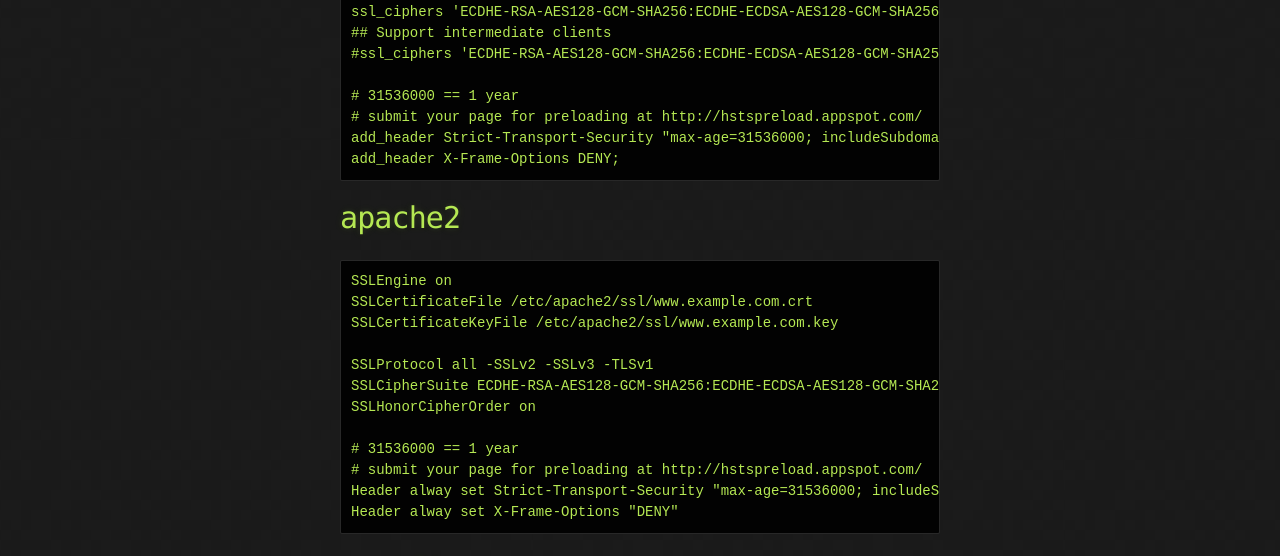
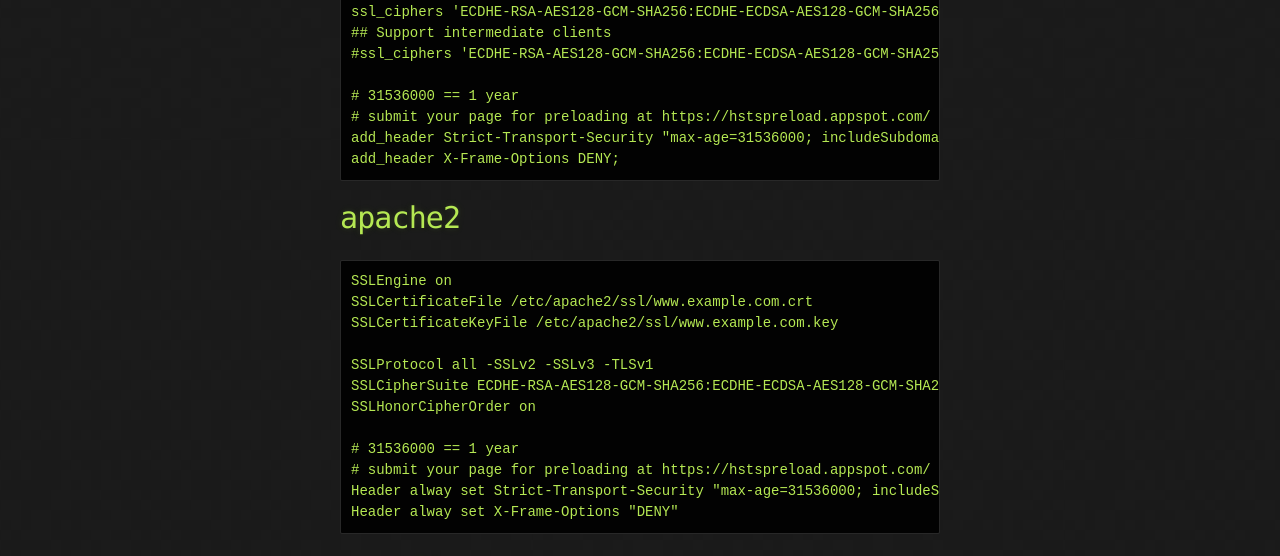
Before and after one commit to kpcyrd/tls.li, a Jekyll site: the page built from index.md, in a window 1280 px wide. Shown: the part 925-1481 px from the top of the page. Built offline with Jekyll 4.4.1, drawn with Linux system fonts in a browser that asks for light colours; part of the change alters nothing that is shown; some of the changed text lies outside the part shown.

Commit message:
Remove http links

```diff
--- a/index.md
+++ b/index.md
@@ -40,7 +40,7 @@ nginx
     #ssl_ciphers '{{ page.mediumCiphers }}';
 
     # 31536000 == 1 year
-    # submit your page for preloading at http://hstspreload.appspot.com/
+    # submit your page for preloading at https://hstspreload.appspot.com/
     add_header Strict-Transport-Security "{{ page.hsts }}";
     add_header X-Frame-Options DENY;
 
@@ -56,7 +56,7 @@ apache2
     SSLHonorCipherOrder on
 
     # 31536000 == 1 year
-    # submit your page for preloading at http://hstspreload.appspot.com/
+    # submit your page for preloading at https://hstspreload.appspot.com/
     Header alway set Strict-Transport-Security "{{ page.hsts }}"
     Header alway set X-Frame-Options "DENY"
 
```
